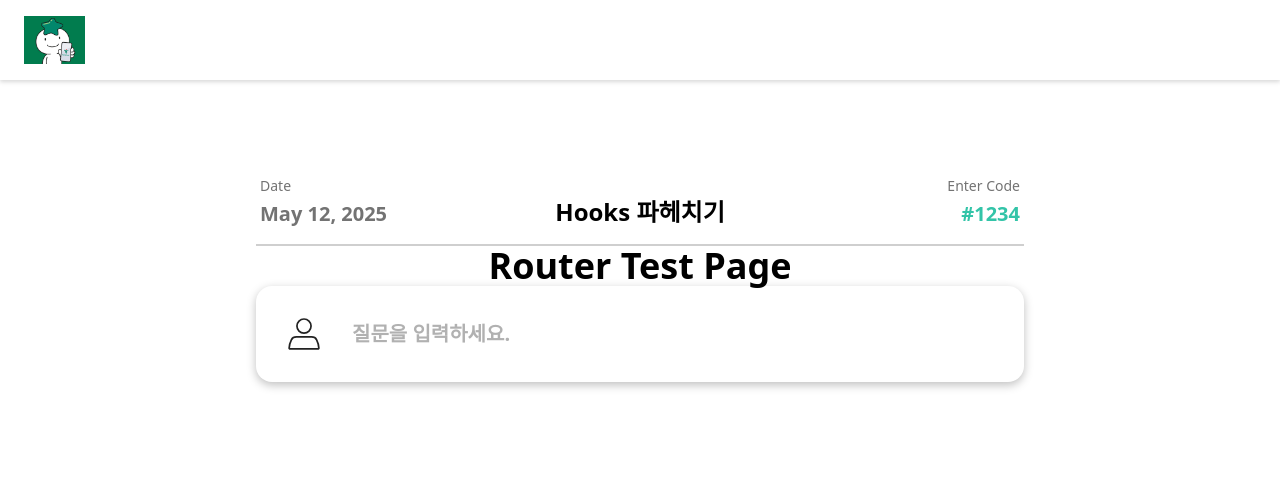
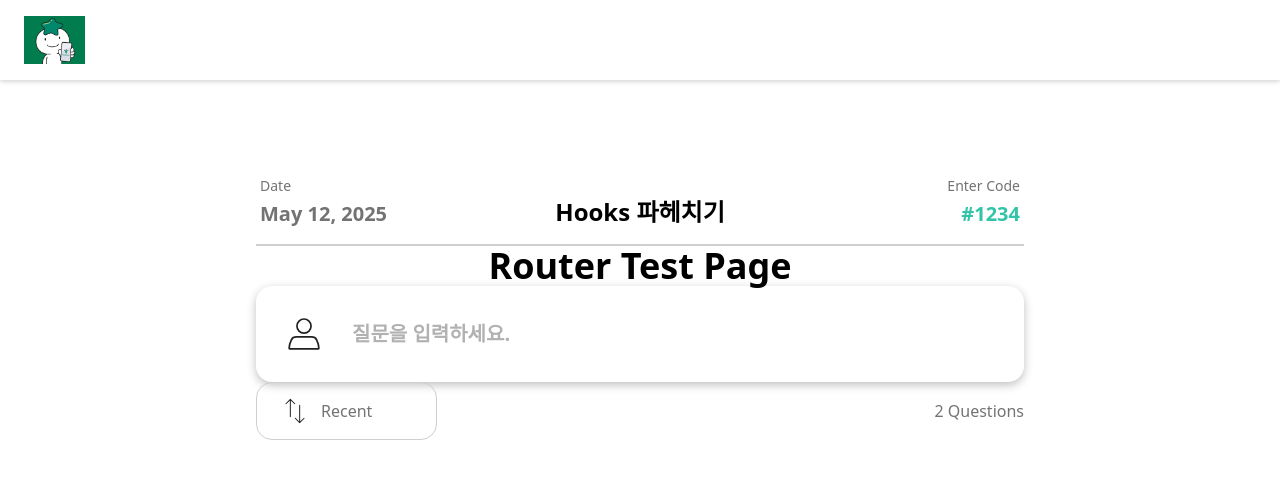
Before and after one commit to Hararo-Dev-React-Next-Project-Team-1/frontend, a React (Vite) app: page /test in a window 1280 px wide. Shown: the top 478 px of the page. Built offline with nearby package versions, Linux system fonts and the light colour scheme.

Commit message:
Sorting & Question Count 구현

```diff
--- a/src/pages/test.tsx
+++ b/src/pages/test.tsx
@@ -1,9 +1,12 @@
 // Header Test Page
 import RoomHeader from '../components/RoomHeader';
 import ChatInput from '../components/ChatInput.tsx';
+import Sorting from '../assets/Sorting.svg?react';
+
 import { useEffect, useState } from 'react';
 const TestPage = () => {
   const [userChat, setUserChat] = useState('');
+  const [QCount, setQCount] = useState(2);
 
   useEffect(() => {
     console.log('userChat : ', userChat);
@@ -26,6 +29,16 @@ const TestPage = () => {
         <RoomHeader title={'Hooks 파헤치기'} roomCode={1234} />
         <h1 className="text-4xl font-bold">Router Test Page</h1>
         <ChatInput onChange={setUserChat} sendChat={sendChat} />
+        <div className="w-full flex justify-between items-center text-[16px] text-[#737373]">
+          <div
+            className="rounded-2xl flex items-center relative
+          px-16 py-4   font-medium border border-[#CFCFCF]"
+          >
+            <Sorting className="absolute left-7" />
+            <span>Recent</span>
+          </div>
+          <span>{QCount} Questions</span>
+        </div>
       </div>
     </div>
   );
```
Also changed, not shown: src/assets/Sorting.svg (added).
